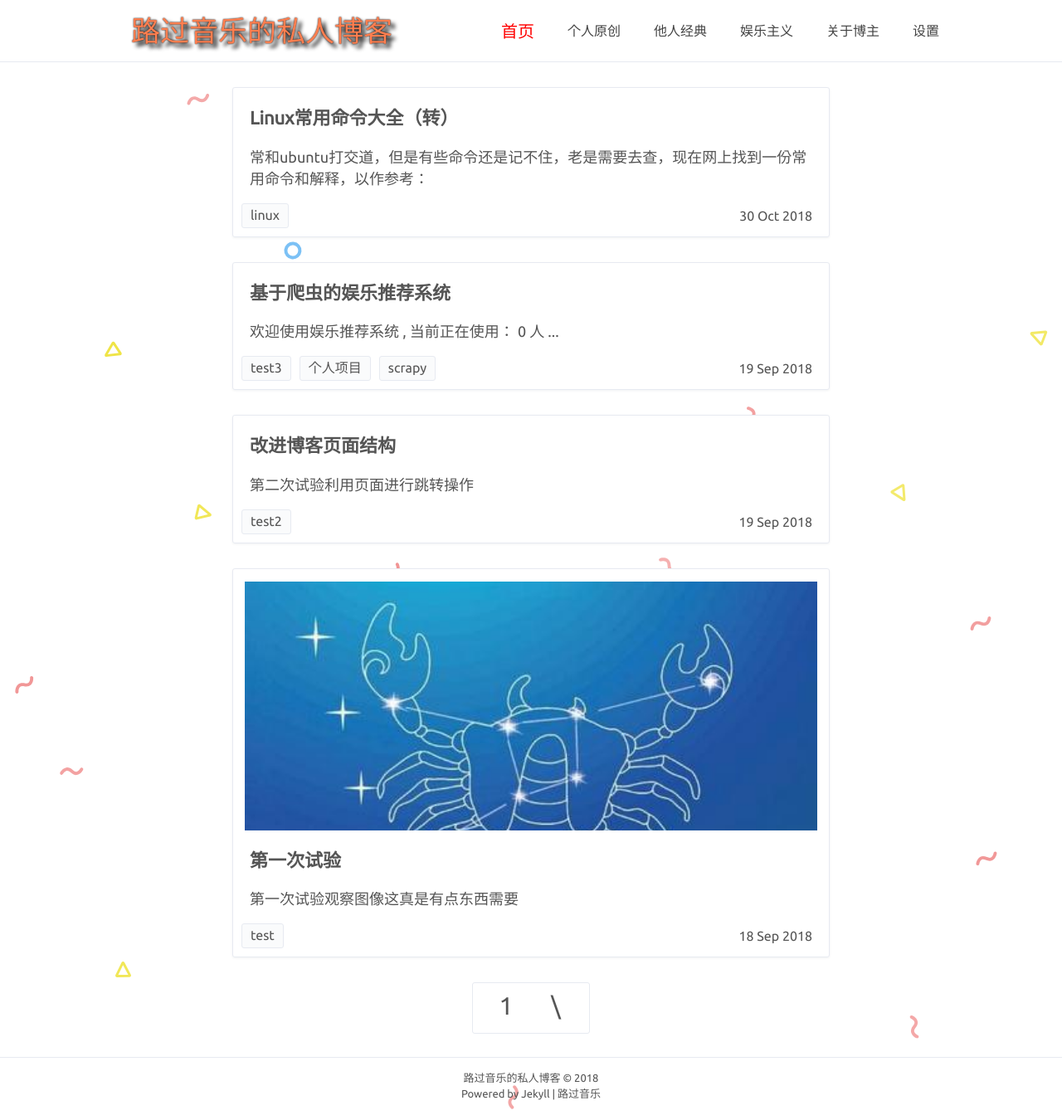
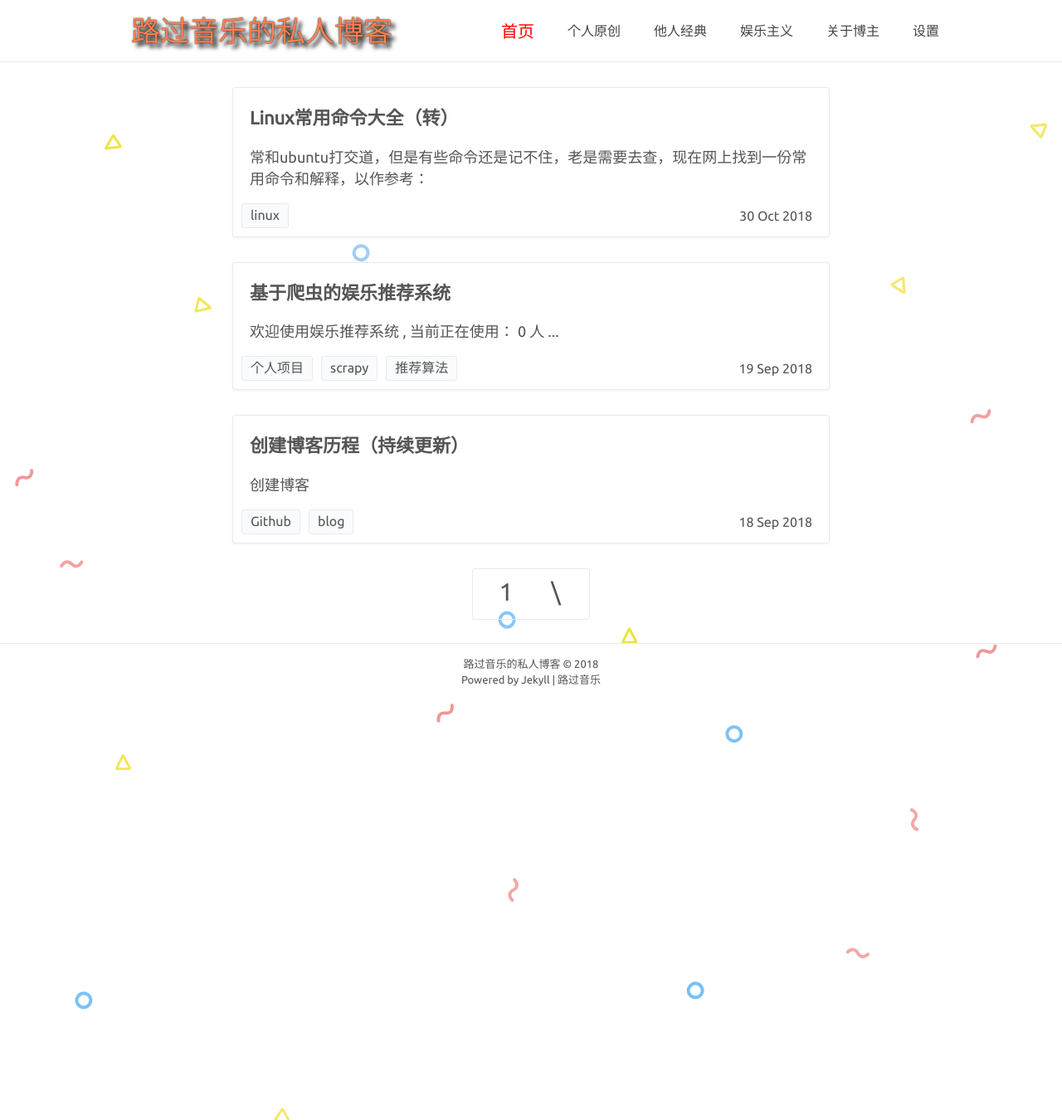
Before and after one commit to Gsonggit/Gsonggit.github.io, a Jekyll site: the page built from index.html, in a window 1280 px wide. Shown: the whole page at 83% size. Built offline with Jekyll 4.4.1, drawn with Linux system fonts in a browser that asks for light colours; comment, search, counter and statistics services are not loaded.

Commit message:
vhange07

```diff
--- a/_posts/2018-09-17-firstBlood.md
+++ /dev/null
@@ -1,17 +0,0 @@
----
-layout: post
-title: '第一次试验'
-date: 2018-09-18
-author: 路过音乐
-color: rgb(255,210,32)
-categories: origion
-cover: '../assets/myavatar.jpg'
-tags: test
----
-
-
-
-#### 第一次试验
----
-## 观察图像
-# 这真是有点东西需要
--- /dev/null
+++ b/_posts/2018-09-18-createblog.md
@@ -0,0 +1,12 @@
+---
+layout: post
+title: '创建博客历程（持续更新）'
+date: 2018-09-18
+author: 路过音乐
+color: rgb(255,210,32)
+categories: myorigion
+tags: Github blog
+---
+
+
+***创建博客***
--- a/_posts/2018-09-18-secondtest.md
+++ /dev/null
@@ -1,15 +0,0 @@
----
-layout: post
-title: '改进博客页面结构'
-date: 2018-09-19
-author: 路过音乐
-color: rgb(255,210,32)
-categories: origion
-tags: test2
----
-
-
-
-#### 第二次试验
----
-利用页面进行跳转操作
--- a/_posts/2018-09-19-entertainv1.html
+++ b/_posts/2018-09-19-entertainv1.html
@@ -5,7 +5,7 @@ date: 2018-09-19
 author: 路过音乐
 categories: entertain
 color: rgb(255,210,32)
-tags: test3 个人项目 scrapy
+tags: 个人项目 scrapy 推荐算法
 ---
 
 <main>
--- a/myorigion.html
+++ b/myorigion.html
@@ -11,8 +11,8 @@ description:
 {% include header.html %}
 <main>
       <ul class="post-list">
-        {% for allpost in paginator.posts %}
-          {% for category in allpost.categories %}
+
+        {% for category in site.categories %}
             {% if category[0] == 'origion' %}
               {% for post in category[1] %}
               <a href="{{ post.url }}">
@@ -39,7 +39,7 @@ description:
               {% endfor %}
             {% endif %}
           {% endfor %}
-        {% endfor %}
+
       </ul>
 </main>
 {% include pageNav.html %}
```
